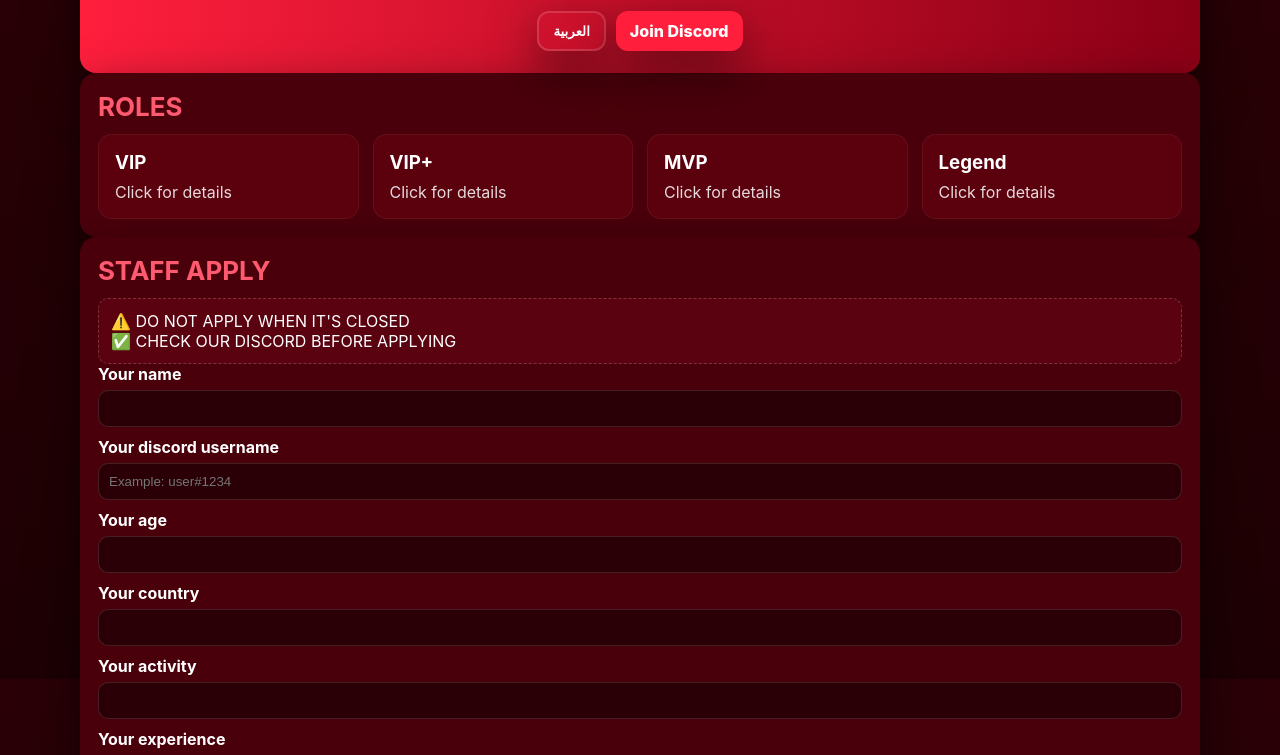
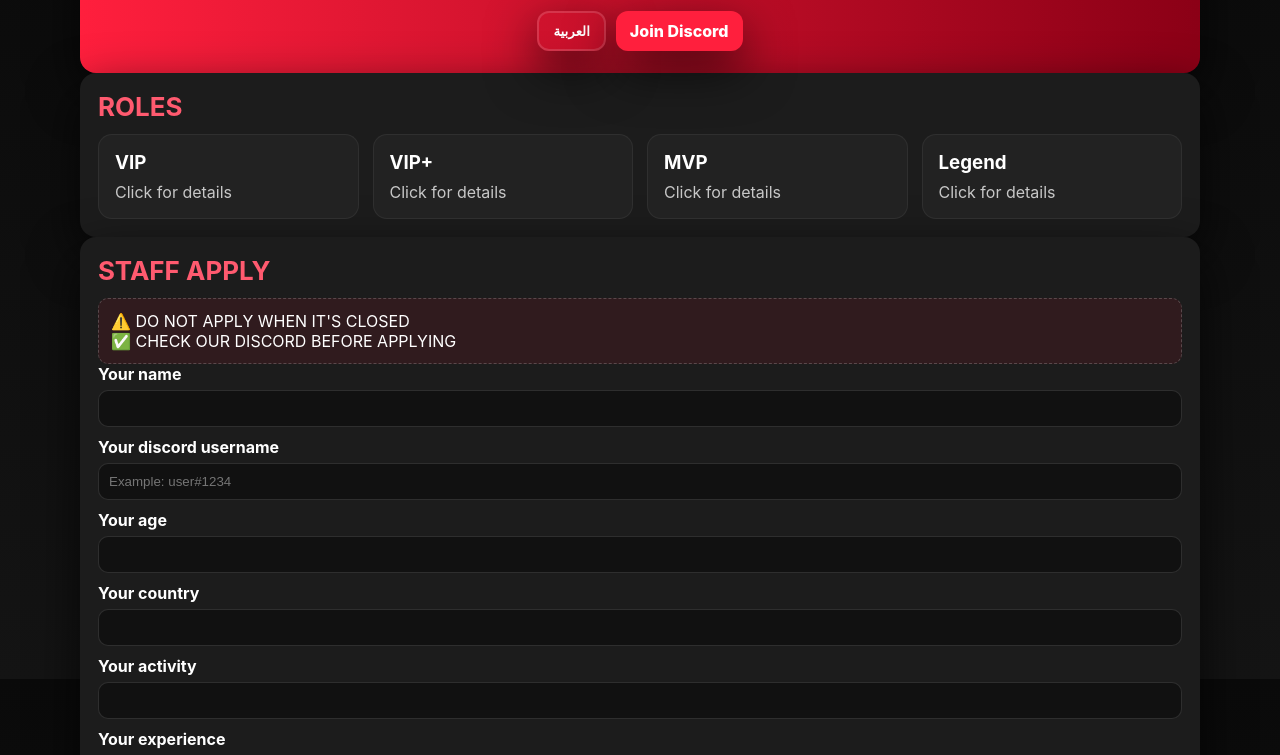
Before and after one commit to 8mYT/shadow, a plain HTML site: page index.html in a window 1280 px wide. Shown: the part 121-876 px from the top of the page. Drawn offline with Linux system fonts and the light colour scheme.

Commit message:
index.html

```diff
--- a/index.html
+++ b/index.html
@@ -6,21 +6,26 @@
   <title>ShadowMC</title>
   <style>
     :root{
-      /* ShadowMC red/red theme */
-      --bg:#2a0006;
-      --bg2:#3a0008;
-      --panel:#4a000b;
-      --card:#5b000d;
+      /* ShadowMC Black + Red Theme */
+      --bg:#0a0a0a;
+      --bg2:#141414;
+      --panel:#1c1c1c;
+      --card:#222;
       --accent:#ff1f3d;
       --accent-2:#ff5a6f;
       --text:#ffffff;
-      --muted:rgba(255,255,255,.85);
-      --shadow:0 18px 50px rgba(0,0,0,.55);
+      --muted:rgba(255,255,255,.75);
+      --shadow:0 18px 50px rgba(0,0,0,.7);
       --radius:16px;
     }
     *{box-sizing:border-box}
     html,body{height:100%}
-    body{margin:0;font-family:Inter,system-ui,Segoe UI,Roboto,Arial,sans-serif;background:linear-gradient(180deg,var(--bg),#1d0004);color:var(--text)}
+    body{
+      margin:0;
+      font-family:Inter,system-ui,Segoe UI,Roboto,Arial,sans-serif;
+      background:linear-gradient(180deg,var(--bg),var(--bg2));
+      color:var(--text)
+    }
 
     .wrap{width:min(1120px,92%);margin:24px auto}
 
@@ -35,8 +40,21 @@
     .meta{margin:6px 0 0;opacity:.95}
 
     .top-actions{display:flex;flex-wrap:wrap;gap:10px;justify-content:center;margin-top:14px}
-    .btn{appearance:none;border:none;cursor:pointer;text-decoration:none;color:#fff;background:var(--accent);
-      padding:10px 14px;border-radius:12px;font-weight:800;box-shadow:var(--shadow);display:inline-flex;align-items:center;gap:8px}
+    .btn{
+      appearance:none;
+      border:none;
+      cursor:pointer;
+      text-decoration:none;
+      color:#fff;
+      background:var(--accent);
+      padding:10px 14px;
+      border-radius:12px;
+      font-weight:800;
+      box-shadow:var(--shadow);
+      display:inline-flex;
+      align-items:center;
+      gap:8px
+    }
     .btn:hover{background:var(--accent-2);transform:translateY(-1px)}
     .btn.outline{background:transparent;border:2px solid rgba(255,255,255,.15)}
 
@@ -46,7 +64,14 @@
     .section-title{margin:0 0 12px;color:var(--accent-2);font-size:clamp(18px,2.6vw,26px)}
 
     .cards{display:grid;grid-template-columns:repeat(auto-fit,minmax(220px,1fr));gap:14px}
-    .card{background:var(--card);border:1px solid rgba(255,255,255,.06);border-radius:14px;padding:16px;cursor:pointer}
+    .card{
+      background:var(--card);
+      border:1px solid rgba(255,255,255,.06);
+      border-radius:14px;
+      padding:16px;
+      cursor:pointer;
+      transition:.2s;
+    }
     .card:hover{outline:2px solid var(--accent);transform:translateY(-2px)}
     .card h3{margin:0 0 8px}
     .card p{margin:0;color:var(--muted)}
@@ -69,7 +94,13 @@
     form{display:grid;gap:10px}
     .field{display:grid;gap:6px}
     label{font-weight:700}
-    input,textarea{padding:10px;border-radius:10px;border:1px solid rgba(255,255,255,.12);background:#2a0006;color:#fff}
+    input,textarea{
+      padding:10px;
+      border-radius:10px;
+      border:1px solid rgba(255,255,255,.12);
+      background:#111;
+      color:#fff
+    }
     textarea{min-height:110px;resize:vertical}
   </style>
 </head>
@@ -88,17 +119,14 @@
     <section class="section">
       <h2 id="t-roles" class="section-title">ROLES</h2>
       <div class="cards" id="roles">
-        <!-- Cards are generated by JS so names change with language cleanly -->
+        <!-- Cards generated by JS -->
       </div>
     </section>
 
     <!-- STAFF APPLY -->
     <section class="section">
       <h2 id="t-apply" class="section-title">STAFF APPLY</h2>
-      <div class="note" id="t-warnings">
-        <div>⚠️ DO NOT APPLY WHEN IT'S CLOSED</div>
-        <div>✅ CHECK OUR DISCORD BEFORE APPLYING</div>
-      </div>
+      <div class="note" id="t-warnings"></div>
       <form id="applyForm" autocomplete="off">
         <div class="field">
           <label for="f_name" id="l-name">Your name</label>
@@ -162,9 +190,6 @@
   </div>
 
 <script>
-// =========================
-// Language strings
-// =========================
 const I18N = {
   en: {
     title: 'ShadowMC',
@@ -230,7 +255,6 @@ const I18N = {
 
 let currentLang = localStorage.getItem('shadow_lang') || 'en';
 
-// Elements
 const langBtn   = document.getElementById('langBtn');
 const tTitle    = document.getElementById('t-title');
 const tMeta     = document.getElementById('t-meta');
@@ -240,7 +264,6 @@ const tFooter   = document.getElementById('t-footer');
 const rolesWrap = document.getElementById('roles');
 const btnDiscord= document.getElementById('btnDiscord');
 
-// Form labels
 const L = {
   name: document.getElementById('l-name'),
   discord: document.getElementById('l-discord'),
@@ -265,10 +288,8 @@ function renderLang(){
   langBtn.textContent = T.langBtn;
   btnDiscord.textContent = T.joinDiscord;
 
-  // warnings
   document.getElementById('t-warnings').innerHTML = `<div>${T.warnings[0]}</div><div>${T.warnings[1]}</div>`;
 
-  // labels
   L.name.textContent    = T.labels.name;
   L.discord.textContent = T.labels.discord;
   L.age.textContent     = T.labels.age;
@@ -278,7 +299,6 @@ function renderLang(){
   L.servers.textContent = T.labels.servers;
   L.why.textContent     = T.labels.why;
 
-  // roles grid
   rolesWrap.innerHTML = T.rolesData.map(r => `
     <article class="card" data-role="${escapeHtml(r.id)}" data-name="${escapeHtml(r.name)}" data-price="${escapeHtml(r.price)}" data-perks='${JSON.stringify(r.perks)}'>
       <h3>${escapeHtml(r.name)}</h3>
@@ -297,7 +317,6 @@ function escapeHtml(s){
   return String(s).replace(/[&<>"']/g, c => ({'&':'&amp;','<':'&lt;','>':'&gt;','"':'&quot;','\'':'&#39;'}[c]));
 }
 
-// Modal logic
 const modal = document.getElementById('roleModal');
 const mTitle = document.getElementById('m-title');
 const mPrice = document.getElementById('m-price');
@@ -329,7 +348,6 @@ document.addEventListener('click', (e) => {
   if(card){ openRoleModal(card); }
 });
 
-// Preview action (simple): just gather form values and show in alert
 const btnPreview = document.getElementById('btnPreview');
 btnPreview.addEventListener('click', (e) => {
   e.preventDefault();
@@ -347,7 +365,6 @@ btnPreview.addEventListener('click', (e) => {
   alert(lines.join('\n\n'));
 });
 
-// initial render
 renderLang();
 </script>
 </body>
```
